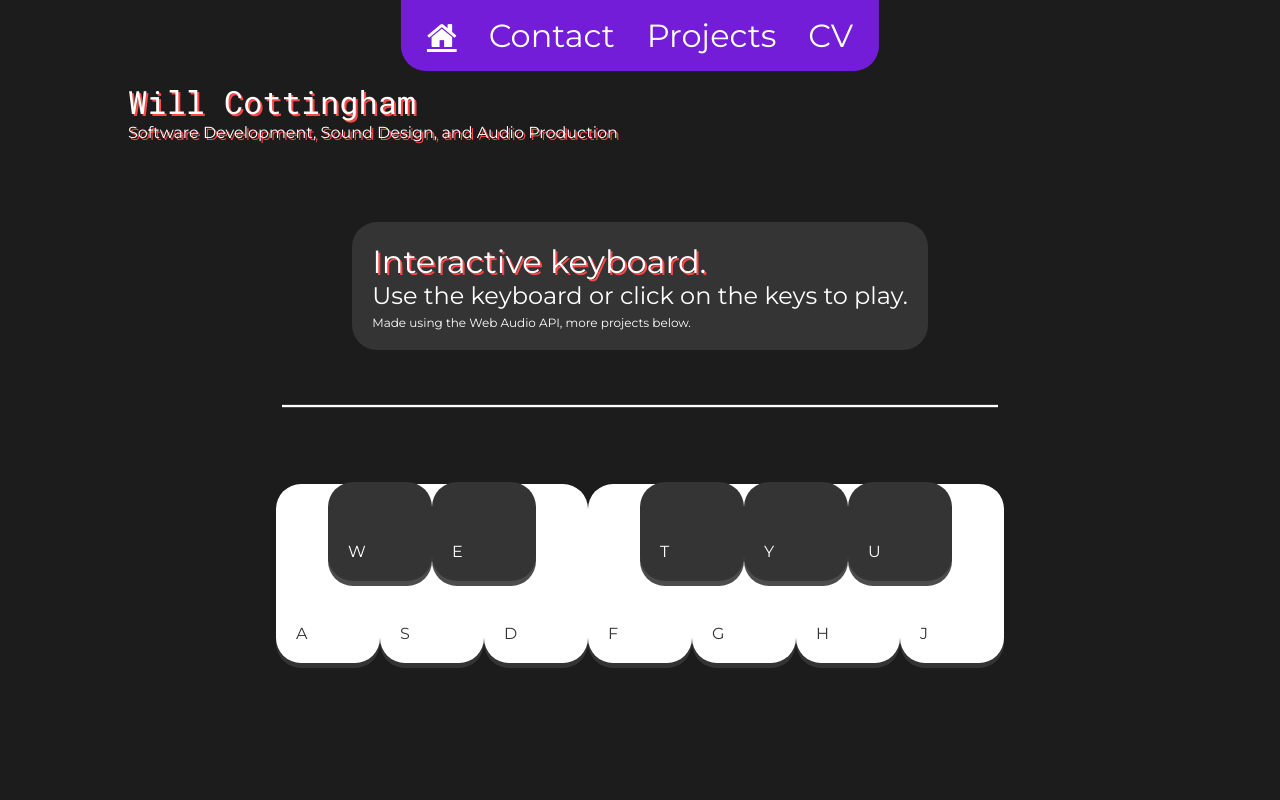
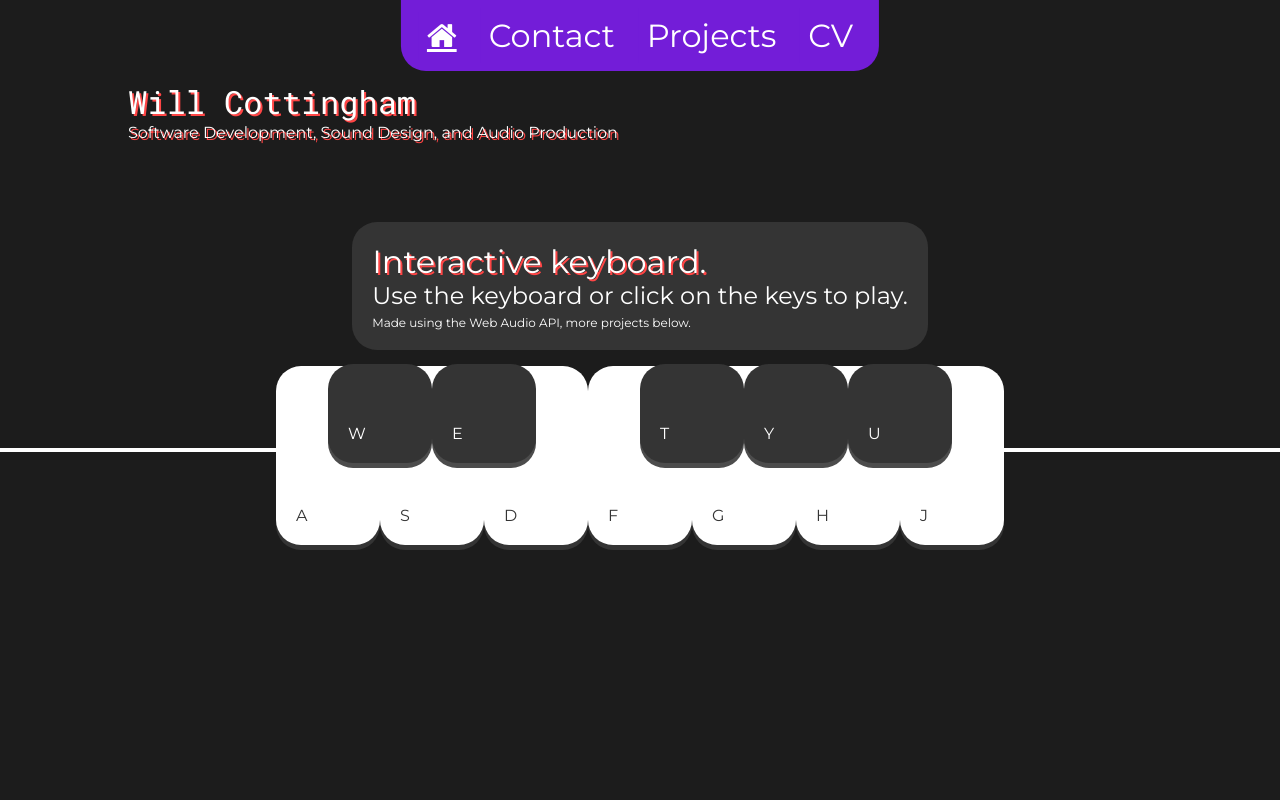
Before and after one commit to willcott/willcott.github.io, a React (Create React App) app: page /#/ in a window 1280 px wide. Shown: the top 800 px of the page. Built offline with nearby package versions, Linux system fonts and the light colour scheme.

Commit message:
small style changes and fixes

```diff
--- a/src/components/waveform/Waveform.js
+++ b/src/components/waveform/Waveform.js
@@ -22,6 +22,8 @@ export default class Slideshow extends React.Component {
     const { audioContext } = this.state;
 
     document.addEventListener('keydown', (event) => {
+      if (event.repeat) return;
+
       switch (event.key) {
         case 'a':
           this.onKeyPress(event, 261.63);
@@ -148,7 +150,7 @@ export default class Slideshow extends React.Component {
         canvasCtx.fillStyle = 'rgb(28,28,28)';
         canvasCtx.fillRect(0, 0, WIDTH, HEIGHT);
 
-        canvasCtx.lineWidth = 2;
+        canvasCtx.lineWidth = 4;
         canvasCtx.strokeStyle = 'rgb(255,255,255)';
 
         canvasCtx.beginPath();
@@ -196,7 +198,9 @@ export default class Slideshow extends React.Component {
   onKeyPress = (event, frequency) => {
     const { audioContext, analyser } = this.state;
 
-    event.target.classList.add('pressed');
+    if (event.target.classList.contains('key')) {
+      event.target.classList.add('pressed');
+    }
 
     const oscillatorNode = audioContext.createOscillator();
     const gainNode = audioContext.createGain();
@@ -225,7 +229,7 @@ export default class Slideshow extends React.Component {
 
   render = () => (
     <LargerThan500Screen>
-      <div data-aos="fade-up" data-aos-anchor-placement="bottom-bottom">
+      <div data-aos="fade-up" data-aos-anchor-placement="bottom-bottom" className="container">
         <div className="instructions">
           <div className="title">Interactive keyboard.</div>
           <div className="content">
@@ -260,5 +264,5 @@ export default class Slideshow extends React.Component {
         </div>
       </div>
     </LargerThan500Screen>
-  );
+  )
 }
--- a/src/components/waveform/Waveform.scss
+++ b/src/components/waveform/Waveform.scss
@@ -1,9 +1,8 @@
 .keyboard {
   margin: auto;
   width: fit-content;
-  position: absolute;
-  left: 50%;
-  transform: translate(-50%, 0);
+  transform: translate(0, -50%);
+  height: 220px;
 
   .black {
     display: flex;
@@ -79,11 +78,12 @@
 }
 
 .visualizer {
-  width: 70%;
+  width: 100vw;
+  height: 100px;
   margin: auto;
   padding-left: 0;
   padding-right: 0;
   margin-left: auto;
   margin-right: auto;
-  display: block;
+  transform: translate(0, 50px);
 }
--- a/src/pages/homepage/Homepage.js
+++ b/src/pages/homepage/Homepage.js
@@ -11,7 +11,7 @@ export default () => (
   <div
     className="homepage"
   >
-    <div className="fullscreen-page">
+    <div className="first-page">
       <div className="titles" data-aos="fade-up" data-aos-anchor-placement="bottom-bottom">
         <div className="titles__main">
           Will Cottingham
--- a/src/pages/homepage/Homepage.scss
+++ b/src/pages/homepage/Homepage.scss
@@ -1,9 +1,10 @@
 .arrow {
   position: absolute;
   z-index: 10;
-  margin-top: 35vh;
+  margin-top: 15vh;
   left: 0;
   right: 0;
+  bottom: 0;
   margin-left: auto;
   margin-right: auto;
   width: fit-content;
@@ -18,6 +19,10 @@
   animation-timing-function: cubic-bezier(0.28, 0.84, 0.42, 1);
   animation-duration: 2s;
   animation-iteration-count: infinite;
+
+  @media (max-width: 600px) {
+    margin-top: 35vh;
+  }
 }
 
 .more-button {
@@ -39,9 +44,14 @@
   }
 }
 
+.first-page {
+  min-height: 100vh;
+}
+
 .titles {
   padding-top: 10vh;
   max-width: 100%;
+  padding-left: 10vw;
 
   @media (max-width: 600px) {
     padding-top: 30vh;
```
